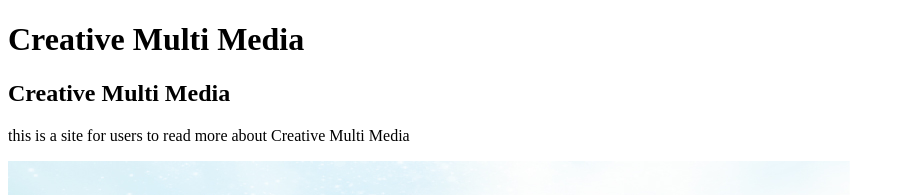
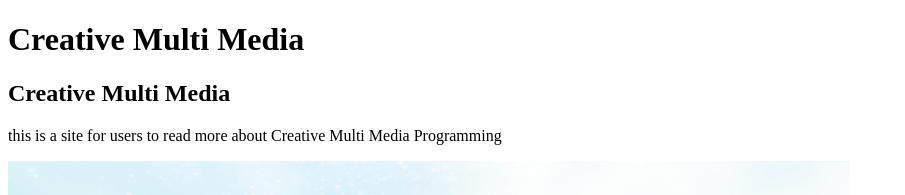
Before and after one commit to K00143009/CreativeMultiMedia, a plain HTML site: page index.html in a window 1280 px wide. Shown: the top 195 px of the page, without its empty margins (0-905 px from the left). Drawn offline with Linux system fonts and the light colour scheme.

Commit message:
Adding more content as a ps

```diff
--- a/index.html
+++ b/index.html
@@ -11,7 +11,7 @@
 
           <h2>Creative Multi Media</h2>
         <p>
-        this is a site for users to read more about Creative Multi Media
+        this is a site for users to read more about Creative Multi Media Programming
 
 
         </p>
```
